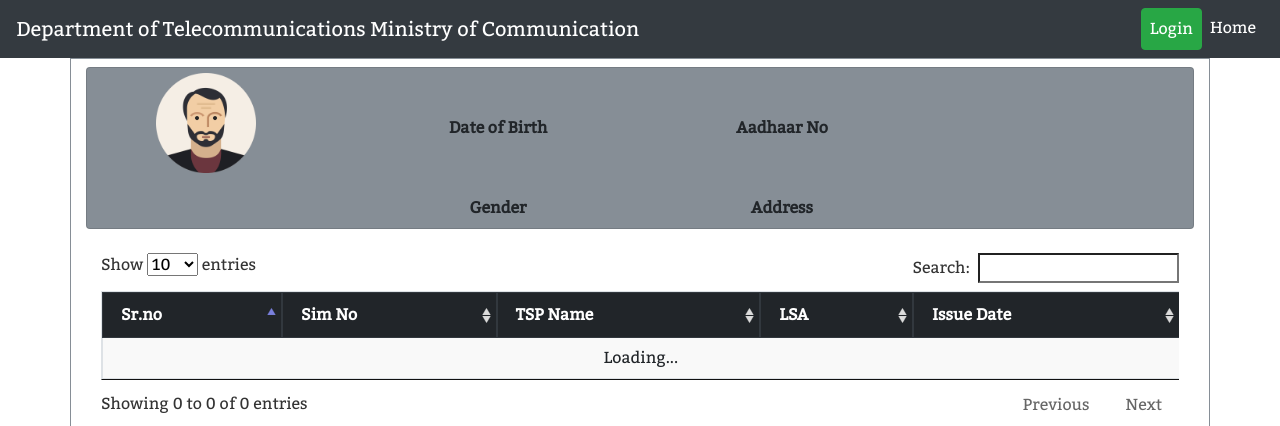
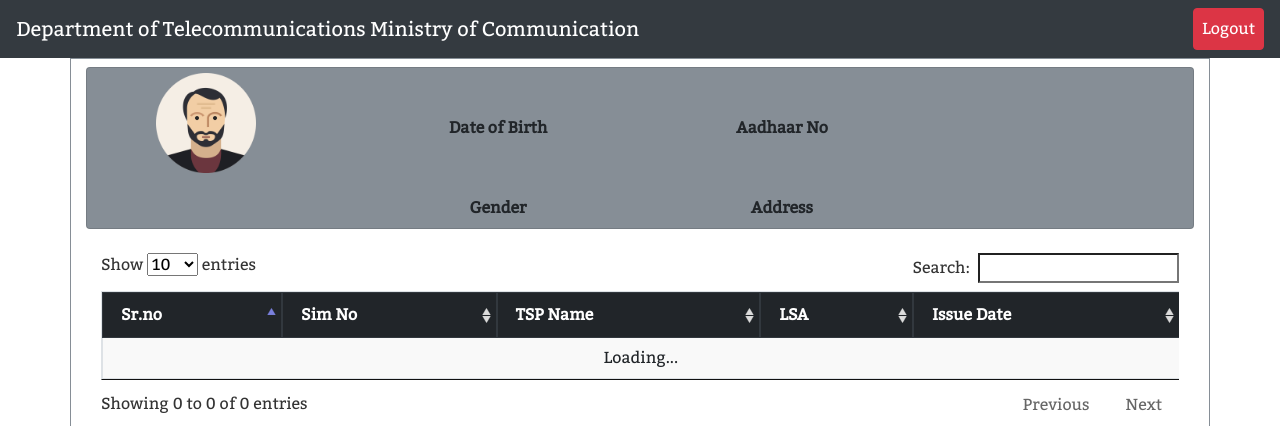
Before and after one commit to iamrgaurav/Beast-cdb, a Flask app: page /user/dashboard/1 in a window 1280 px wide. Shown: the top 426 px of the page. Run offline with Flask 2, Linux system fonts and the light colour scheme; data that the repository does not hold is empty; some libraries are stand-ins or nearby versions.

Commit message:
Minor bug fix

```diff
--- a/src/templates/dot/home.html
+++ b/src/templates/dot/home.html
@@ -13,7 +13,7 @@
                     <a class="nav-link text-white btn btn-success" href="#">Login</a>
                 </li>
                 <li class="nav-item">
-                    <a class="nav-link text-white" href="{{ url_for("admin.") }}">Home</a>
+                    <a class="nav-link text-white" href="{{ url_for("admin.login_user") }}">Home</a>
                 </li>
             {% else %}
 
--- a/src/templates/user/dashboard.html
+++ b/src/templates/user/dashboard.html
@@ -12,18 +12,10 @@
     <!-- Navbar links -->
     <div class="collapse navbar-collapse text-white" id="collapsibleNavbar">
         <ul class="navbar-nav ml-auto">
-            {% if 'uid' not in session.keys() or session['uid'] == None %}
-                <li class="nav-item">
-                    <a class="nav-link text-white btn btn-success" href="#">Login</a>
-                </li>
-                <li class="nav-item">
-                    <a class="nav-link text-white" href="#">Home</a>
-                </li>
-            {% else %}
+
                 <li class="nav-item">
                     <a class="nav-link text-white btn btn-danger" href="{{ url_for('logout') }}">Logout</a>
                 </li>
-            {% endif %}
         </ul>
     </div>
 {% endblock %}
```
